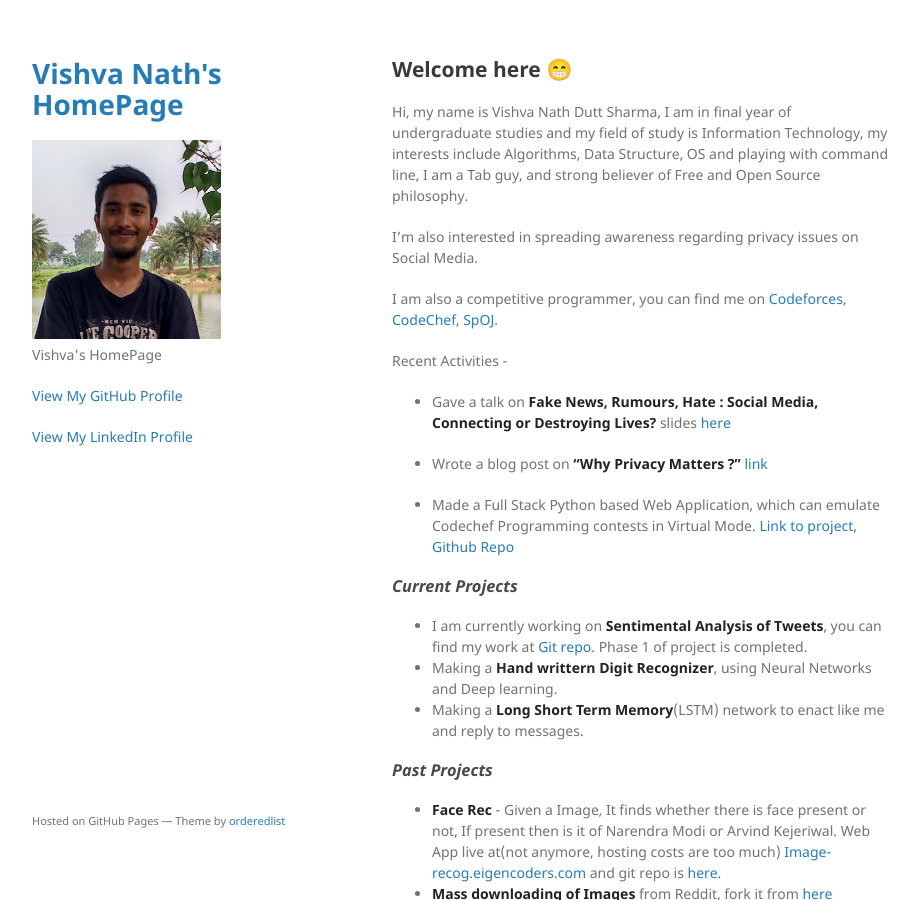
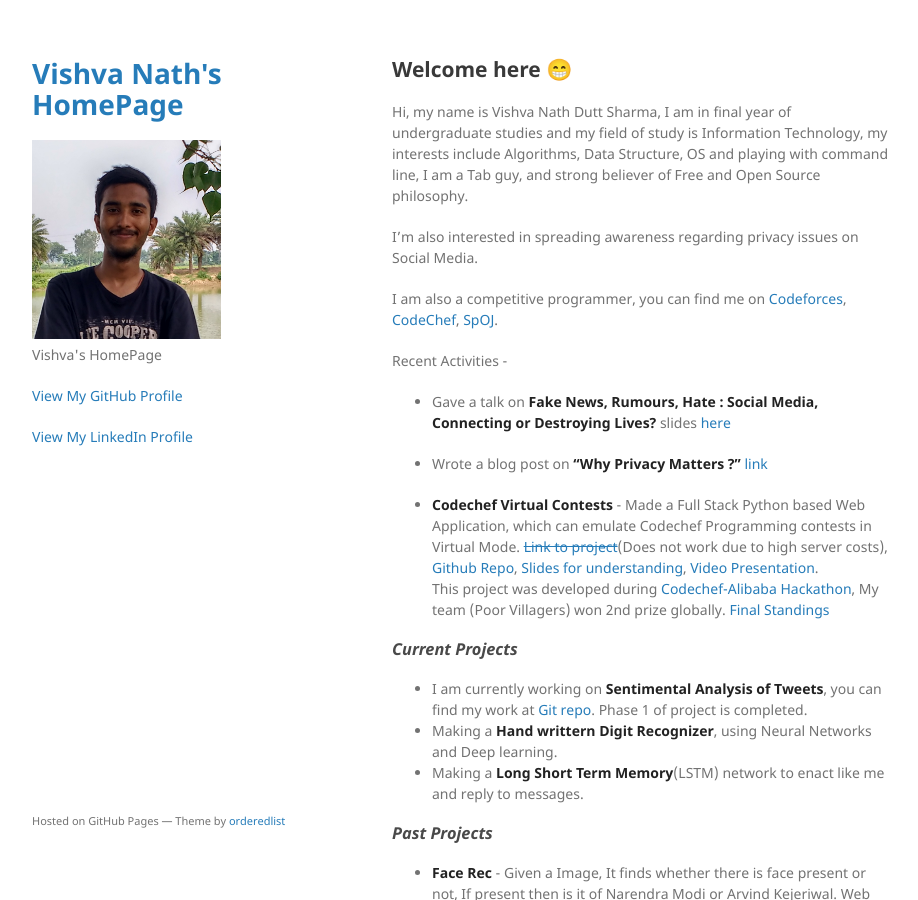
Before and after one commit to vishvanath45/vishvanath45.github.io, a Jekyll site: the page built from index.md, in a window 1280 px wide and 900 px high. Shown: the whole window, without its empty margins (178-1096 px from the left). Built offline with Jekyll 4.4.1, drawn with Linux system fonts in a browser that asks for light colours; our own code applies the rules of GitHub Pages for plain Markdown files.

Commit message:
Added CVC

```diff
--- a/index.md
+++ b/index.md
@@ -11,7 +11,8 @@ Recent Activities -
 
 - Wrote a blog post on **"Why Privacy Matters ?"** [link](https://docs.google.com/document/d/1E0PrGrhvuxRBbzQaKEJYdwYZu_vlTzJZ-kgWpPHncKw/edit?usp=sharing)
 
-- Made a Full Stack Python based Web Application, which can emulate Codechef Programming contests in Virtual Mode. [Link to project](http://149.129.145.244/), [Github Repo](https://github.com/vishvanath45/CodeHike)
+- **Codechef Virtual Contests** - Made a Full Stack Python based Web Application, which can emulate Codechef Programming contests in Virtual Mode. [~~Link to project~~](http://149.129.145.244/)(Does not work due to high server costs), [Github Repo](https://github.com/vishvanath45/CodeHike), [Slides for understanding](https://docs.google.com/presentation/d/1pY5egzHQp-wdqPZP5a9booA7QRfu0frSLaXEnb-2Qmk/edit#slide=id.p), [Video Presentation](https://drive.google.com/file/d/1gWXbUoU-yJK3NUkPO--LcB2_d_7aOZY1/view).
+This project was developed during [Codechef-Alibaba Hackathon](https://www.codechef.com/CAH1801), My team (Poor Villagers) won 2nd prize globally. [Final Standings](https://www.codechef.com/rankings/CAH1801)
 
 
 ### _Current Projects_
```
